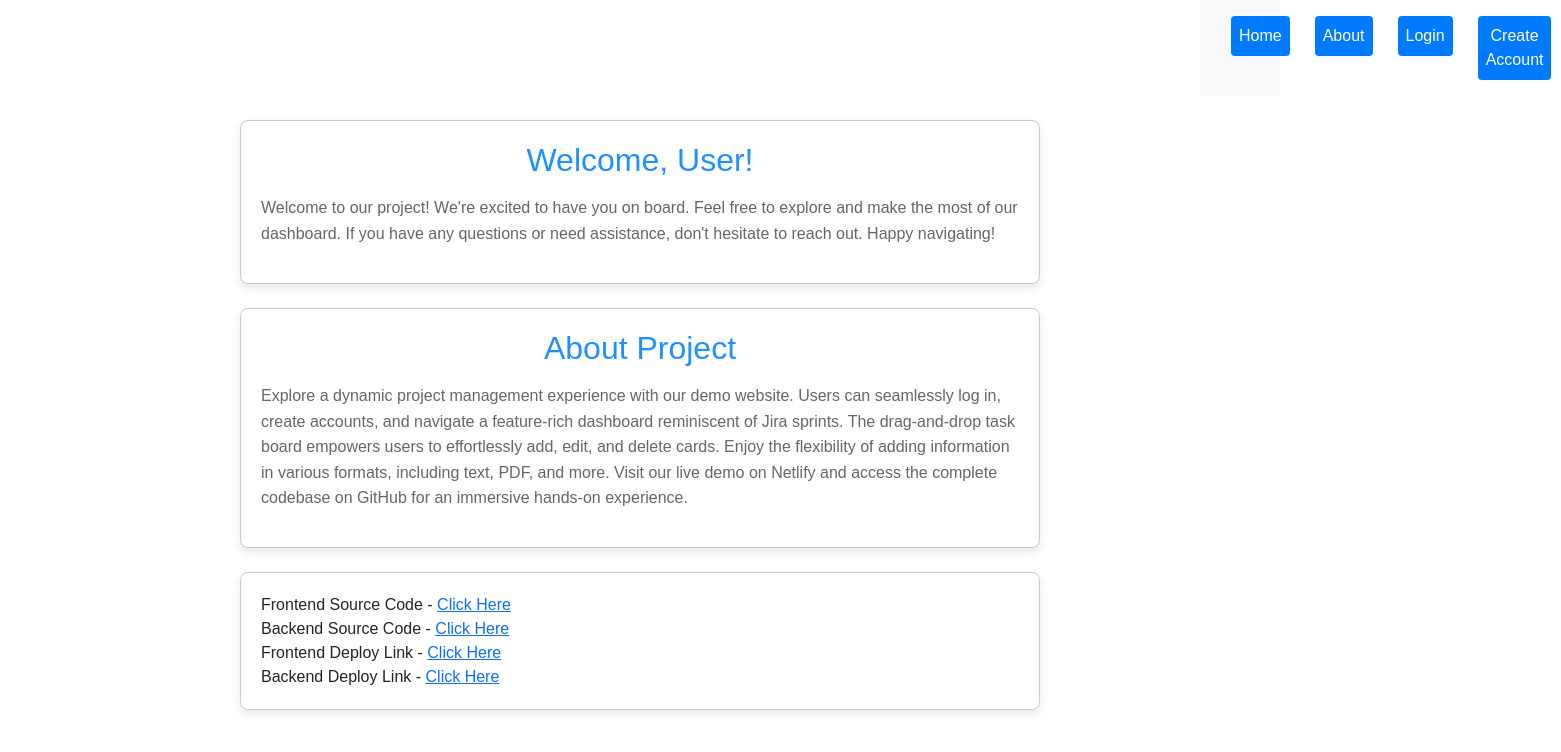
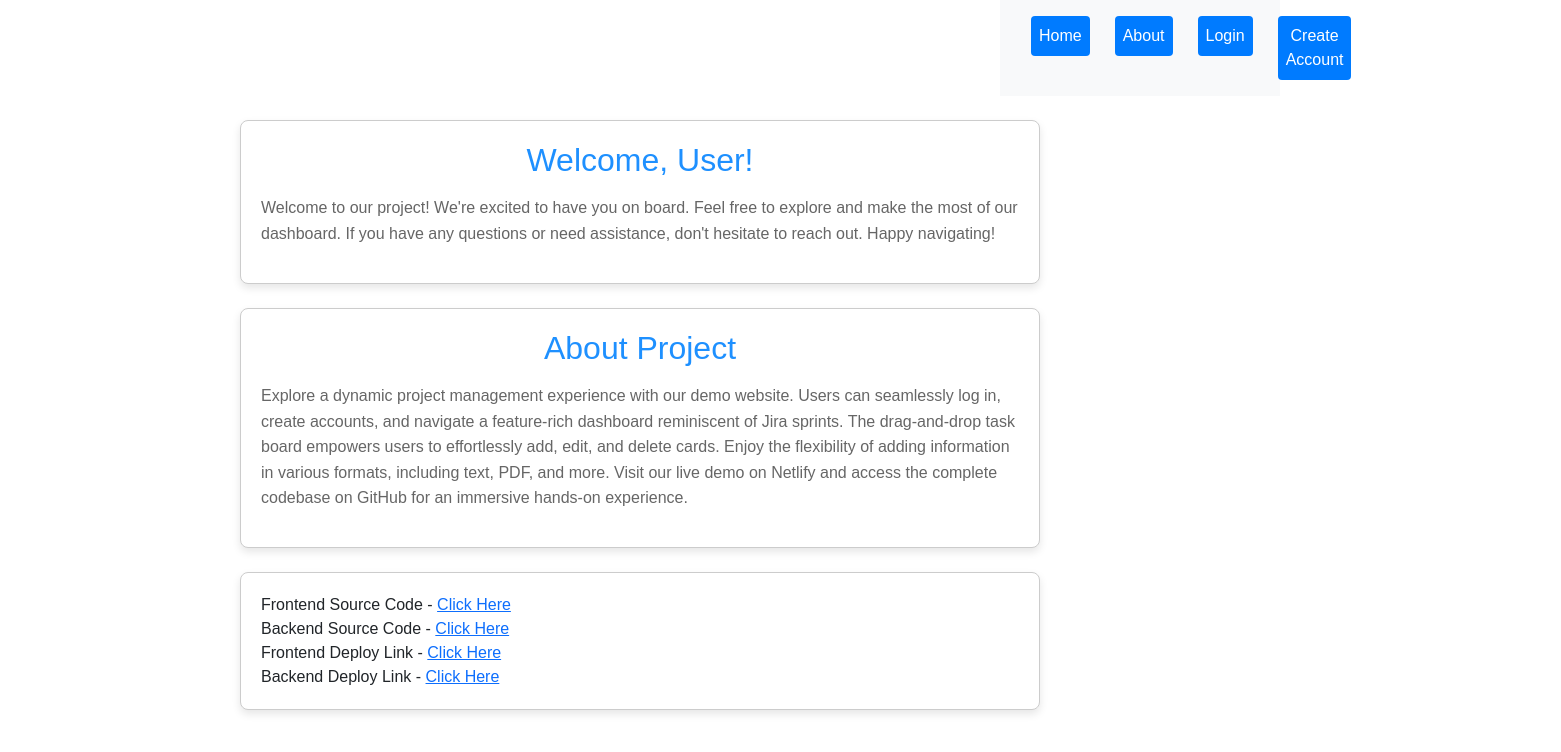
Before and after one commit to Arun-SoftwareDeveloper/Qurinom-Soutions-Task-frontend-, a React (Vite) app: page / in a window 1280 px wide. Shown: the top 752 px of the page, 1561 px wide, since content can reach past the window. Built offline with nearby package versions, Linux system fonts and the light colour scheme.

Commit message:
modified:   src/Styles/Demo.css

```diff
--- a/src/Styles/Demo.css
+++ b/src/Styles/Demo.css
@@ -11,7 +11,7 @@ body {
 
 .navbar {
   padding: 1rem;
-  margin-left: 1200px;
+  margin-left: 1000px;
 }
 
 .navbar-nav {
```
